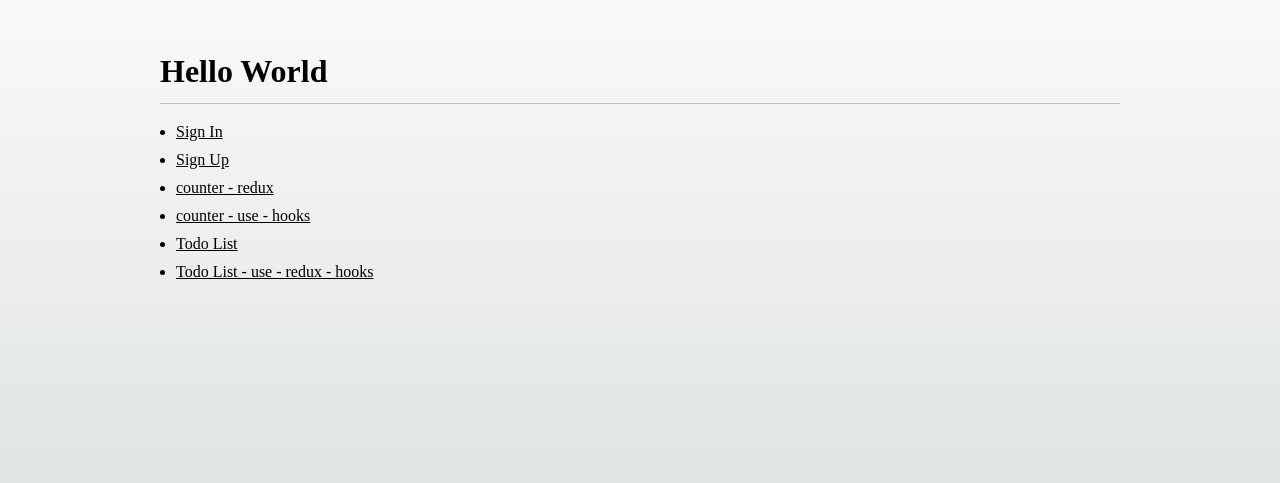
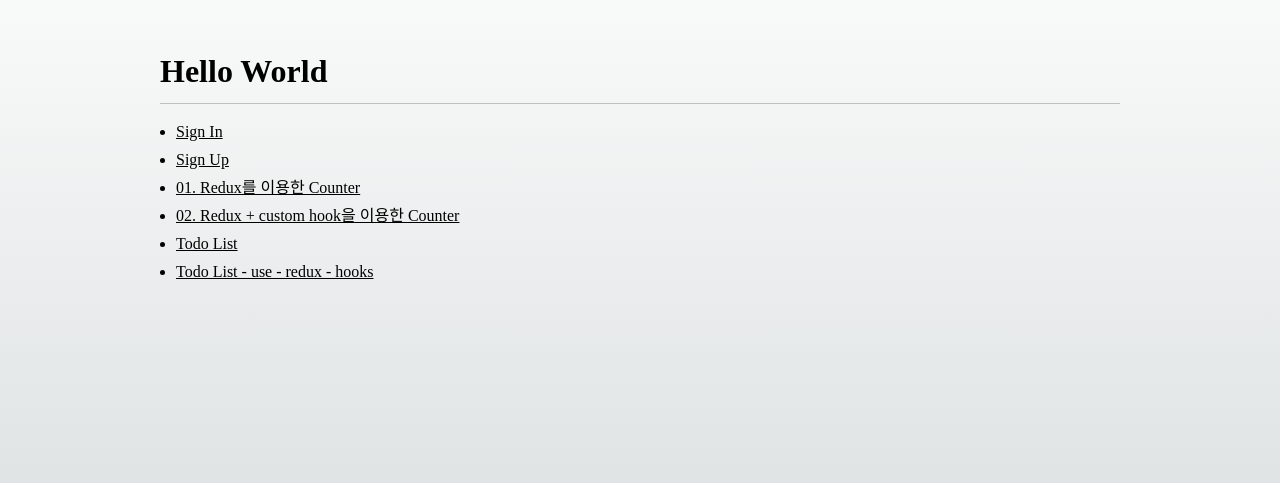
Before and after one commit to menomik1011/re-pmd, a Next.js app: page / in a window 1280 px wide. Shown: the part 121-604 px from the top of the page. Built offline with nearby package versions, Linux system fonts and the light colour scheme.

Commit message:
edit title, filenames

```diff
--- a/src/components/counter/CounterComp.tsx
+++ b/src/components/counter/01/CounterComponent.tsx
@@ -7,7 +7,7 @@ type CounterProps = {
   onIncreaseBy: (diff: number) => void;
 };
 
-export default function CounterComp({
+export default function CounterComponent({
   count,
   onIncrease,
   onDecrease,
--- a/src/components/counter/CounterUseHookComp.tsx
+++ b/src/components/counter/02/CounterComponent.tsx
@@ -1,7 +1,7 @@
 import useCounter from "@/hooks/useCounter";
 import React from "react";
 
-export default function CounterUseHookComp() {
+export default function CounterComponent() {
   const { count, onIncrease, onDecrease, onIncreaseBy } = useCounter();
   return (
     <>
--- a/src/pages/counter/index.tsx
+++ b/src/pages/counter/01.tsx
@@ -1,4 +1,4 @@
-import CounterComp from "@/components/counter/CounterComp";
+import CounterComponent from "@/components/counter/01/CounterComponent";
 import { RootState } from "@/modules";
 import { decrease, increase, increaseBy } from "@/modules/counter";
 import Link from "next/link";
@@ -26,7 +26,7 @@ export default function Counter() {
       <Link href="/" className="link home">
         <h5>go home</h5>
       </Link>
-      <CounterComp
+      <CounterComponent
         count={count}
         onIncrease={onIncrease}
         onDecrease={onDecrease}
--- a/src/pages/counter/counter-use-hook.tsx
+++ b/src/pages/counter/02.tsx
@@ -1,4 +1,4 @@
-import CounterUseHookComp from "@/components/counter/CounterUseHookComp";
+import CounterComponent from "@/components/counter/02/CounterComponent";
 import Link from "next/link";
 import React from "react";
 
@@ -8,7 +8,7 @@ export default function CounterUseHook() {
       <Link href="/" className="link home">
         <h5>go home</h5>
       </Link>
-      <CounterUseHookComp />
+      <CounterComponent />
     </div>
   );
 }
--- a/src/pages/index.tsx
+++ b/src/pages/index.tsx
@@ -51,13 +51,13 @@ export default function Home() {
             </>
           )}
           <li>
-            <Link className="link" href={"counter"}>
-              counter - redux
+            <Link className="link" href={"counter/01"}>
+              01. Redux를 이용한 Counter
             </Link>
           </li>
           <li>
-            <Link className="link" href={"counter/counter-use-hook"}>
-              counter - use - hooks
+            <Link className="link" href={"counter/02"}>
+              02. Redux + custom hook을 이용한 Counter
             </Link>
           </li>
           <li>
```
